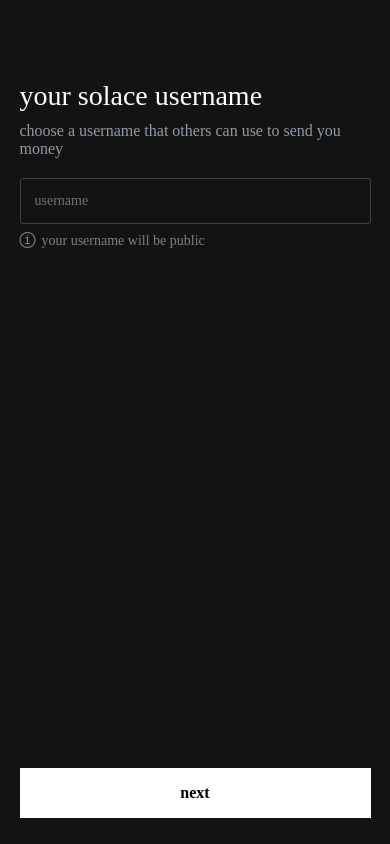
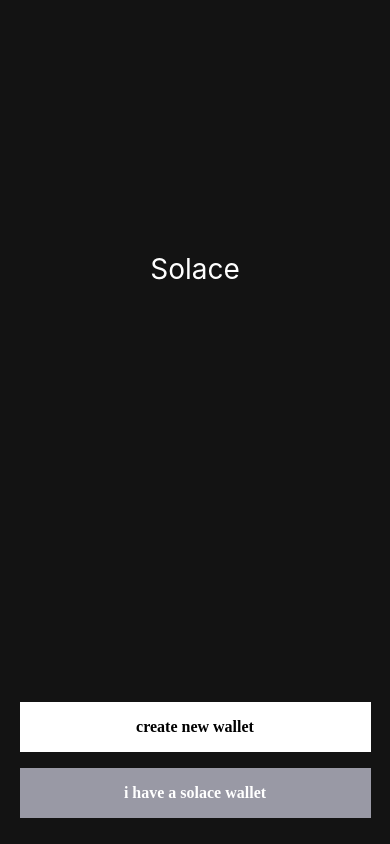
Before and after one commit to hwnprsd/solace-rn, a React Native app: screen / in a window 390 px wide. Built offline with nearby package versions, Linux system fonts and the light colour scheme.

Commit message:
complete ui flow

```diff
--- a/src/components/Navigation.tsx
+++ b/src/components/Navigation.tsx
@@ -15,7 +15,7 @@
   return (
     <NavigationContainer>
       <Stack.Navigator
-        initialRouteName="Username"
+        initialRouteName="Home"
         screenOptions={{headerShown: false}}>
         <Stack.Screen name="Home" component={HomeScreen} />
         <Stack.Screen name="Email" component={EmailScreen} />
--- a/src/components/screens/Passcode/index.tsx
+++ b/src/components/screens/Passcode/index.tsx
@@ -16,7 +16,7 @@
           </Text>
         </View>
         <TouchableOpacity
-          onPress={() => navigation.navigate('Phone')}
+          onPress={() => navigation.navigate('GoogleDrive')}
           style={styles.buttonStyle}>
           <Text style={styles.buttonTextStyle}>next</Text>
         </TouchableOpacity>
--- a/src/components/screens/Passcode/styles.ts
+++ b/src/components/screens/Passcode/styles.ts
@@ -6,25 +6,10 @@
     paddingTop: 50,
     flex: 1,
   },
-  imageContainer: {
-    flex: 1,
-    justifyContent: 'center',
-  },
-  buttonContainer: {
-    flex: 1,
-    justifyContent: 'flex-end',
-    width: '100%',
-    alignItems: 'center',
-  },
-  logo: {
-    color: 'white',
-    fontSize: 28,
-  },
   container: {
     paddingTop: 30,
     backgroundColor: '#131313',
     flex: 1,
-    // height: '100%',
     display: 'flex',
     justifyContent: 'space-between',
     alignItems: 'center',
@@ -37,24 +22,10 @@
     backgroundColor: '#131313',
   },
   heading: {
+    marginTop: 20,
     color: 'white',
-    fontSize: 28,
+    fontSize: 22,
     fontFamily: 'Poppins-SemiBold',
-  },
-  subHeading: {
-    color: '#919BA6',
-    fontSize: 16,
-    marginTop: 10,
-    fontFamily: 'SpaceMono-Bold',
-  },
-  textInput: {
-    borderColor: 'rgba(255,255,255,0.2)',
-    marginTop: 20,
-    borderRadius: 3,
-    color: 'white',
-    padding: 14,
-    borderWidth: 1,
-    fontFamily: 'SpaceMono-Bold',
   },
   buttonStyle: {
     width: '90%',
@@ -69,9 +40,6 @@
     fontFamily: 'SpaceMono-Bold',
     textTransform: 'lowercase',
   },
-  secondButtonText: {
-    color: 'white',
-  },
 });
 
 export default styles;
--- a/src/components/screens/UsernameScreen/index.tsx
+++ b/src/components/screens/UsernameScreen/index.tsx
@@ -43,7 +43,7 @@
           </View>
         </View>
         <TouchableOpacity
-          onPress={() => navigation.navigate('CheckMail')}
+          onPress={() => navigation.navigate('Passcode')}
           style={styles.buttonStyle}>
           <Text style={styles.buttonTextStyle}>next</Text>
         </TouchableOpacity>
```
